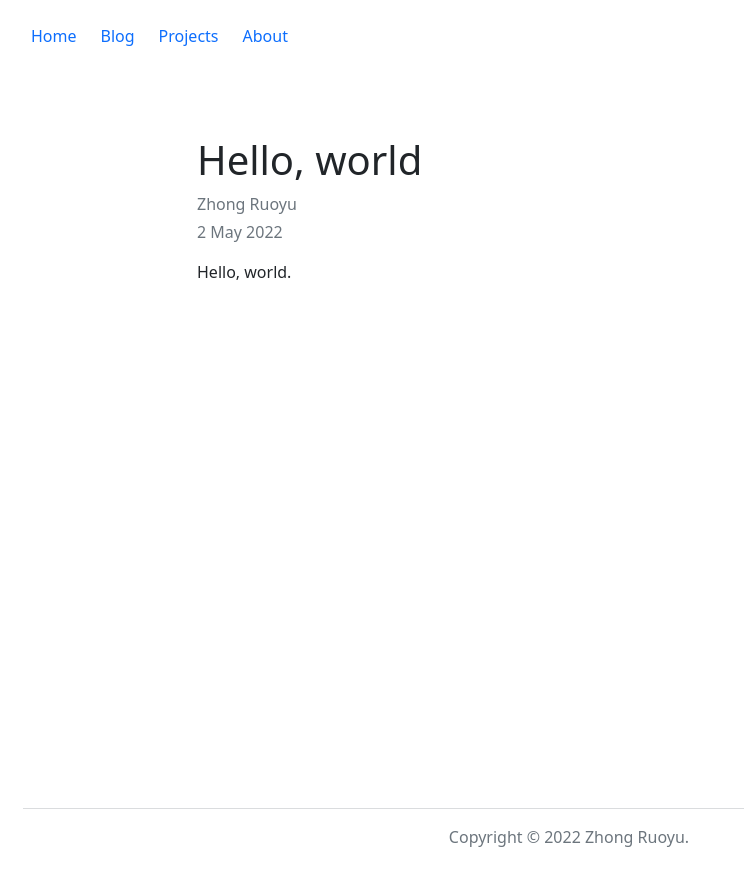
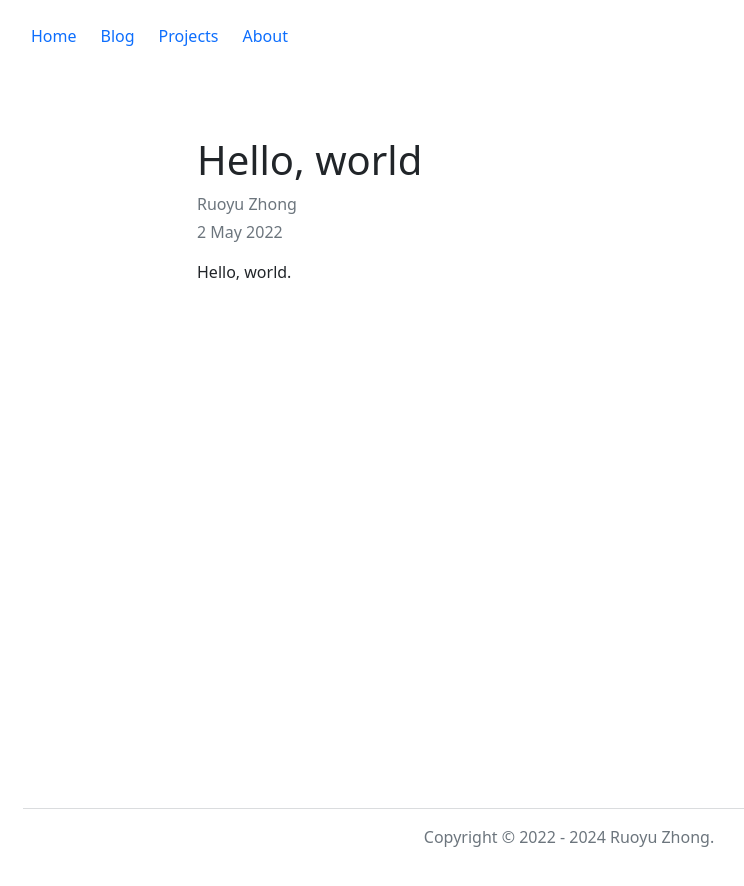
Before and after one commit to ZhongRuoyu/minimal, a Jekyll site: the page built from projects/_posts/2022-05-02-hello-world.md, in a window 1280 px wide. Shown: the top 886 px of the page, without its empty margins (71-815 px from the left). Built offline with Jekyll 4.4.1, drawn with Linux system fonts in a browser that asks for light colours; comment, search, counter and statistics services are not loaded.

```diff
--- a/_config.yml
+++ b/_config.yml
@@ -6,10 +6,10 @@ tagline: Minimal | A minimalist Jekyll blog theme.
 description: >-
   A minimalist Jekyll blog theme.
 # logo: /assets/images/logo.png
-author: Zhong Ruoyu
+author: Ruoyu Zhong
 copyright:
-  years: 2022
-  owner: Zhong Ruoyu
+  years: 2022 - 2024
+  owner: Ruoyu Zhong
 
 lang: en
 locale: en_GB
--- a/projects/_posts/2022-05-02-hello-world.md
+++ b/projects/_posts/2022-05-02-hello-world.md
@@ -1,7 +1,7 @@
 ---
 title: Hello, world
 date: 2022-05-02
-author: Zhong Ruoyu
+author: Ruoyu Zhong
 category: projects
 ---
 
```
Also changed, not shown: README.md (+4 -1 lines), archive/_posts/2022-05-02-lorem-ipsum.md (+1 -1 lines), 1 other file.
